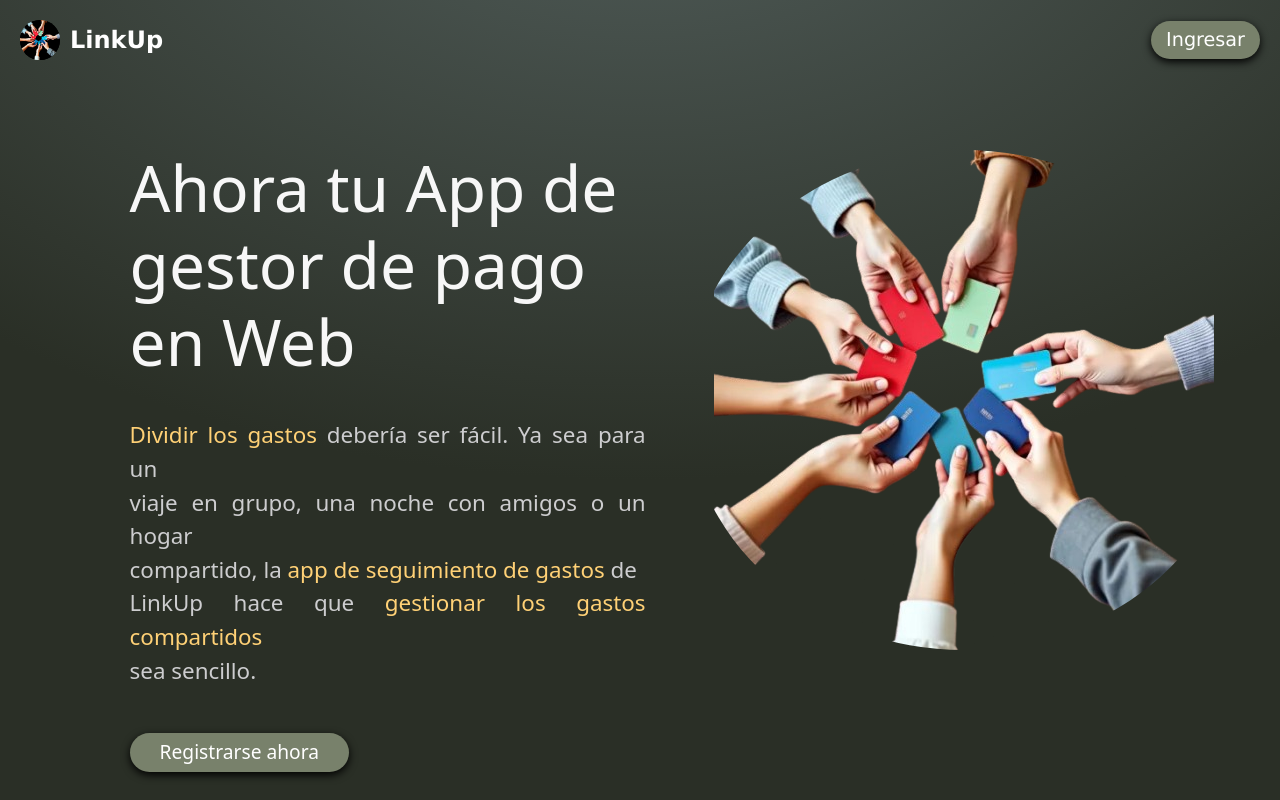
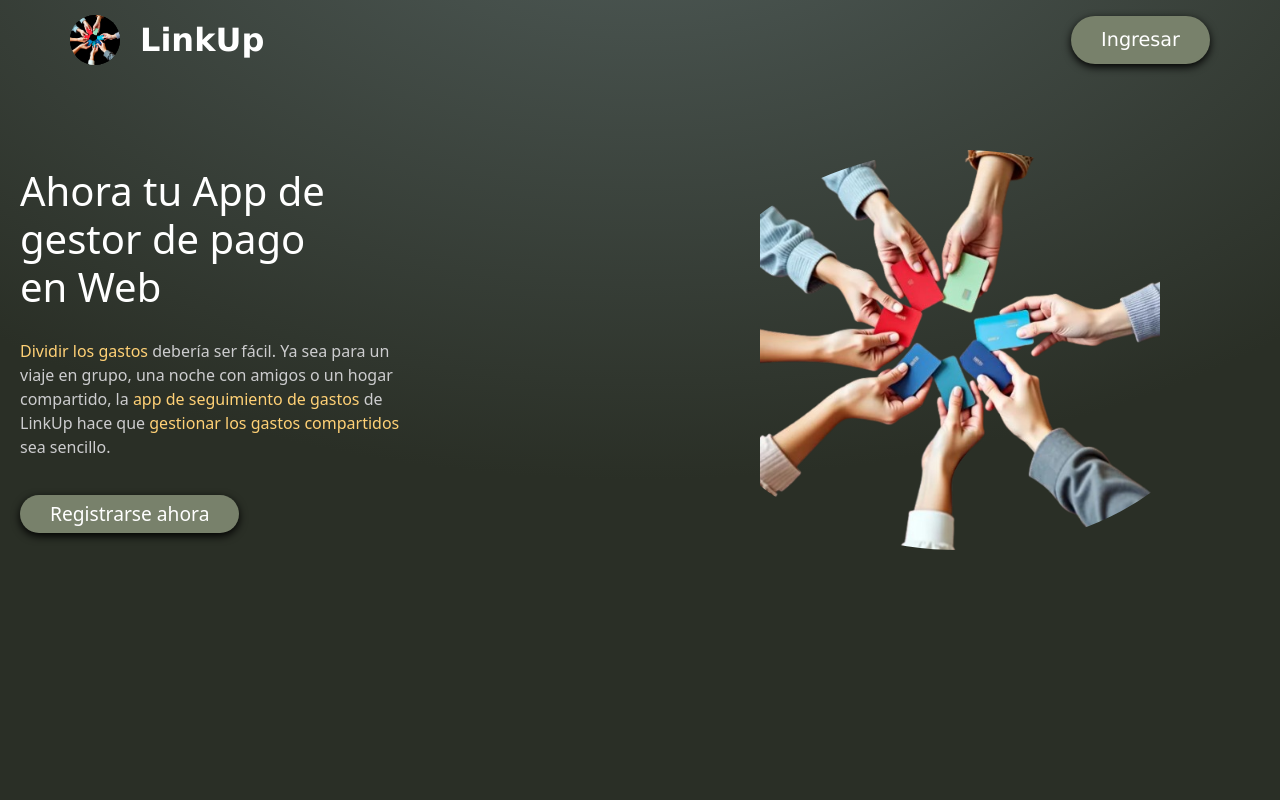
Before and after one commit to 4GeeksAcademy/LinkUp, a React app: page / in a window 1280 px wide. Built offline with nearby package versions, Linux system fonts and the light colour scheme; no server answers.

Commit message:
responsive

```diff
--- a/package.json
+++ b/package.json
@@ -73,6 +73,9 @@
 		]
 	},
 	"dependencies": {
+		"@react-oauth/google": "^0.12.1",
+		"axios": "^1.8.1",
+		"jwt-decode": "^4.0.0",
 		"prop-types": "^15.6.1",
 		"react": "^16.8.4",
 		"react-dom": "^16.8.4",
--- a/src/front/styles/index.css
+++ b/src/front/styles/index.css
@@ -18,11 +18,15 @@ body {
     height: 100%;
 }
 
+.color-acento {
+    color: var(--color-c5);
+}
+
 .main {
     position: absolute;
     top: 0;
     width: 100%;
-    height: 100%;
+    height: 150vh;
     background-color: #0a0a0a;
     background:
         radial-gradient(ellipse 80% 80% at 50% -20%,
@@ -30,7 +34,7 @@ body {
             var(--color-c1));
     display: flex;
     flex-direction: column;
-    gap: 70px;
+    gap: 30px;
 }
 
 /* Estilos para el navbar */
@@ -79,80 +83,134 @@ body {
     font-size: 1.2em;
     padding: 5px 15px;
     cursor: pointer;
-    transition: transform .3s ease-in-out;
 }
 
-/*  */
+/* Estilos para el container principal */
 
 .slogan-img {
-    width: 90%;
-    height: 500px;
-    margin: 0 0 0 7%;
+    width: 100%;
+    height: 800px;
 
     display: flex;
-    flex-direction: row;
+    flex-direction: column;
     justify-content: space-between;
     align-items: center;
-    gap: 40px;
-}
-
-.color-acento {
-    color: var(--color-c5);
 }
 
 .slogan-img .info {
-    width: 50%;
-    height: 100%;
-
+    width: 100%;
+    height: 50%;
     display: flex;
     flex-direction: column;
-    text-align: justify;
-    gap: 30px;
-
-    font-family: system-ui, -apple-system, BlinkMacSystemFont, 'Segoe UI', Roboto, Oxygen, Ubuntu, Cantarell, 'Open Sans', 'Helvetica Neue', sans-serif;
+    justify-content: center;
+    align-items: center;
+    gap: 20px;
 }
 
 .info h2 {
-    color: #f7f7f7;
-    font-size: 4em;
-    margin-left: 40px;
+    color: white;
+    font-size: 2.5em;
+    text-align: center;
 }
 
 .info .info-text {
     color: #CDCDCF;
-    font-size: 1.4em;
-    margin-left: 40px;
+    font-size: 1em;
+    text-align: center;
 }
 
 .info .empezar {
     border: none;
     border-radius: 5rem;
-    background: var(--color-c4);
+    background: #78816b;
     box-shadow: 0 3px 8px rgb(0, 0, 0);
 
     color: white;
     font-size: 1.2em;
-    padding: 5px 30px;
-    margin-left: 40px;
+    padding: 5px 20px;
     cursor: pointer;
-    transition: transform .3s ease-in-out;
 }
 
 .slogan-img .container-img {
-    width: 50%;
-    height: 100%;
+    width: 100%;
+    height: 50%;
     display: flex;
     justify-content: center;
     align-items: center;
 }
 
 .container-img img {
-    width: 100%;
-    height: 100%;
+    width: 80%;
+    height: 80%;
     border-radius: 50%;
     object-fit: contain;
 }
 
+@media screen and (min-width: 768px) {
+
+    .main {
+        height: 100vh;
+        gap: 20px;
+    }
+
+    .nav {
+        padding: 0 70px;
+    }
+
+    .nav .logo {
+        font-size: 2em;
+        gap: 20px;
+    }
+
+    .nav .logo .img-logo {
+        width: 50px;
+        height: 50px;
+    }
+
+    .nav .empezar {
+        font-size: 1.2em;
+        padding: 10px 30px;
+        cursor: pointer;
+    }
+
+    .slogan-img {
+        height: 500px;
+        flex-direction: row;
+    }
+
+    .slogan-img .info {
+        width: 50%;
+        height: 100%;
+        align-items: flex-start;
+    }
+
+    .info h2 {
+        font-size: 2.5em;
+        margin-left: 20px;
+        text-align: justify;
+    }
+
+    .info .info-text {
+        font-size: 1em;
+        margin-left: 20px;
+        text-align: justify;
+    }
+
+    .info .empezar {
+        font-size: 1.2em;
+        padding: 5px 30px;
+        margin-left: 20px;
+    }
+
+    .slogan-img .container-img {
+        width: 50%;
+        height: 100%;
+    }
+
+    .container-img img {
+        width: 85%;
+    }
+}
 
 .bg-c1 {
     background-color: var(--color-c1) !important;
```
Also changed, not shown: 1 other file.
